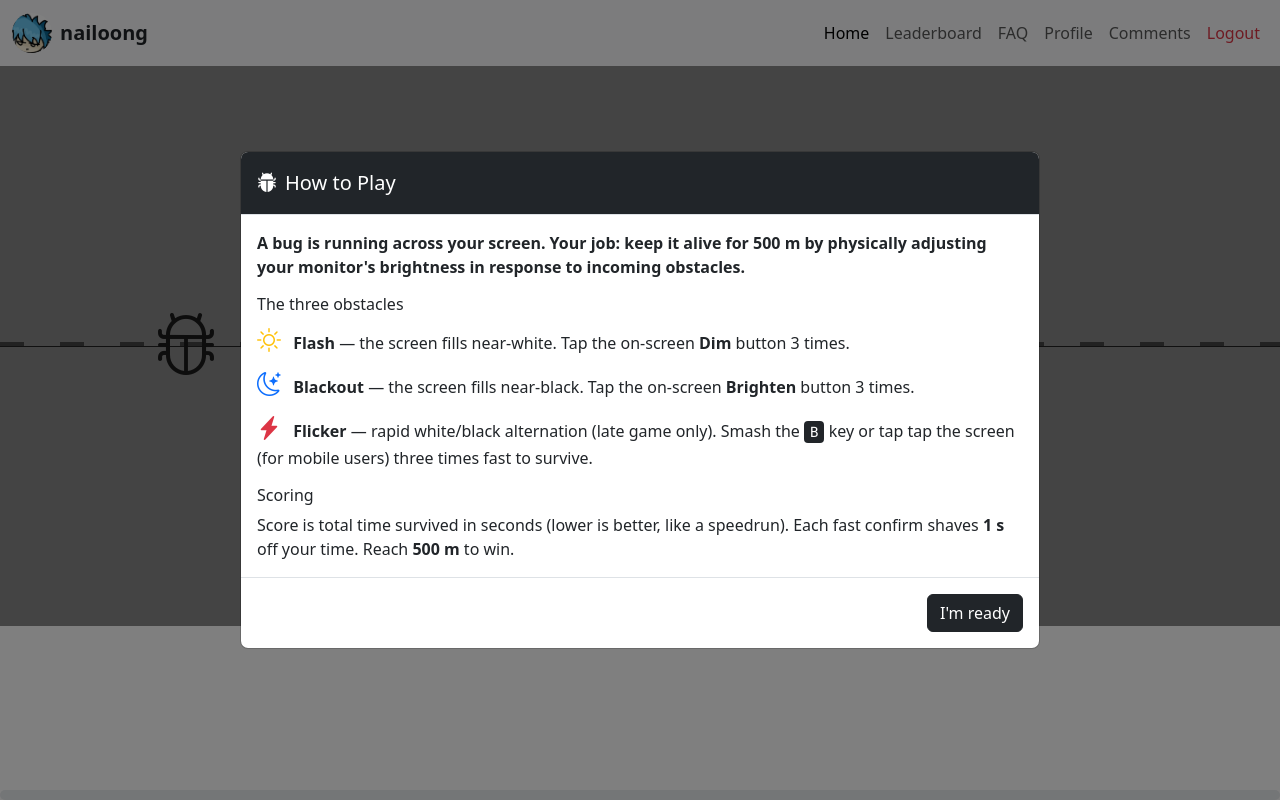
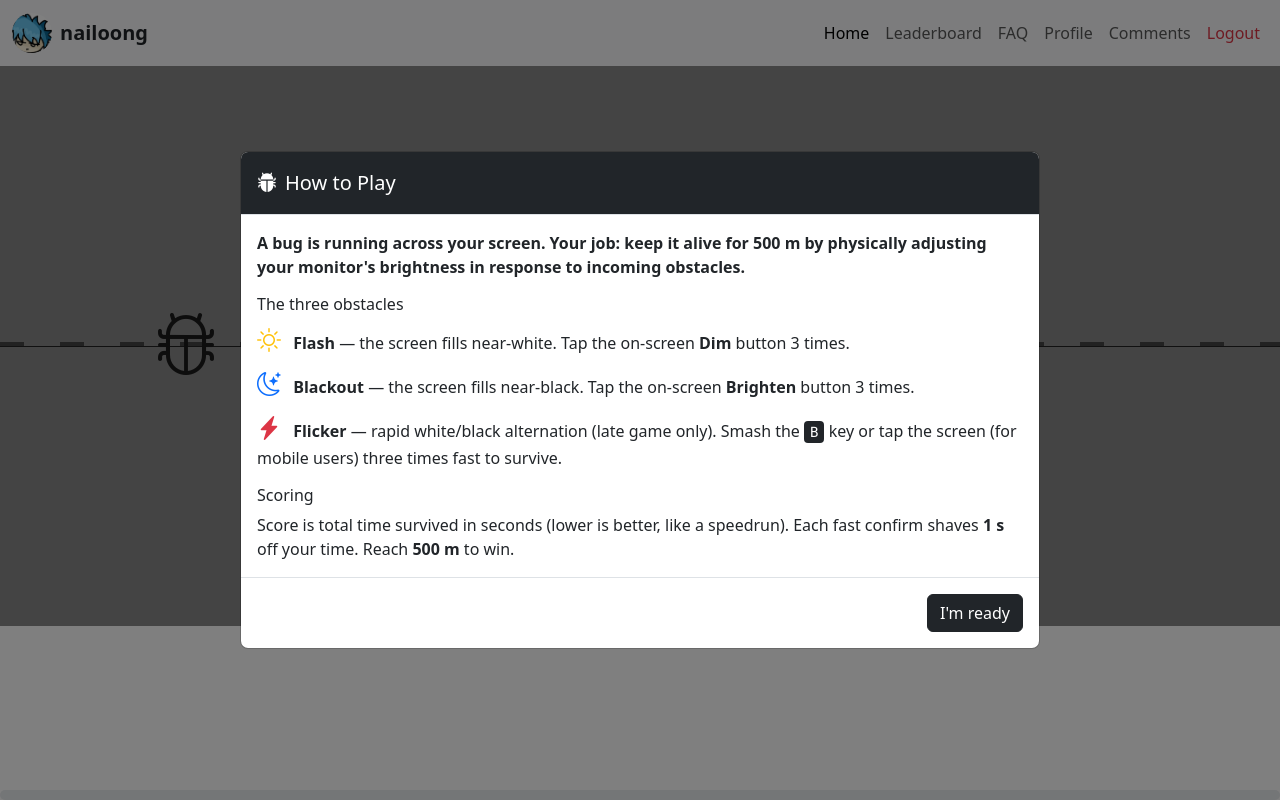
Before and after one commit to A5troGaze/CITS3403_Group_Project, a Flask app: page /brightness_bug in a window 1280 px wide. Run offline with Flask 3, Linux system fonts and the light colour scheme; a user stored in the database is signed in; some libraries are stand-ins or nearby versions.

Commit message:
oops
took away a repeated word ('tap')

```diff
--- a/flaskr/templates/brightnessBug.html
+++ b/flaskr/templates/brightnessBug.html
@@ -37,7 +37,7 @@
               </li>
               <li class="mb-2">
                 <i class="bi bi-lightning-charge-fill text-danger fs-4 me-2"></i>
-                <strong>Flicker</strong> — rapid white/black alternation (late game only). Smash the <kbd>B</kbd> key or tap tap the screen (for mobile users) three times fast to survive.
+                <strong>Flicker</strong> — rapid white/black alternation (late game only). Smash the <kbd>B</kbd> key or tap the screen (for mobile users) three times fast to survive.
               </li>
             </ul>
 
```
